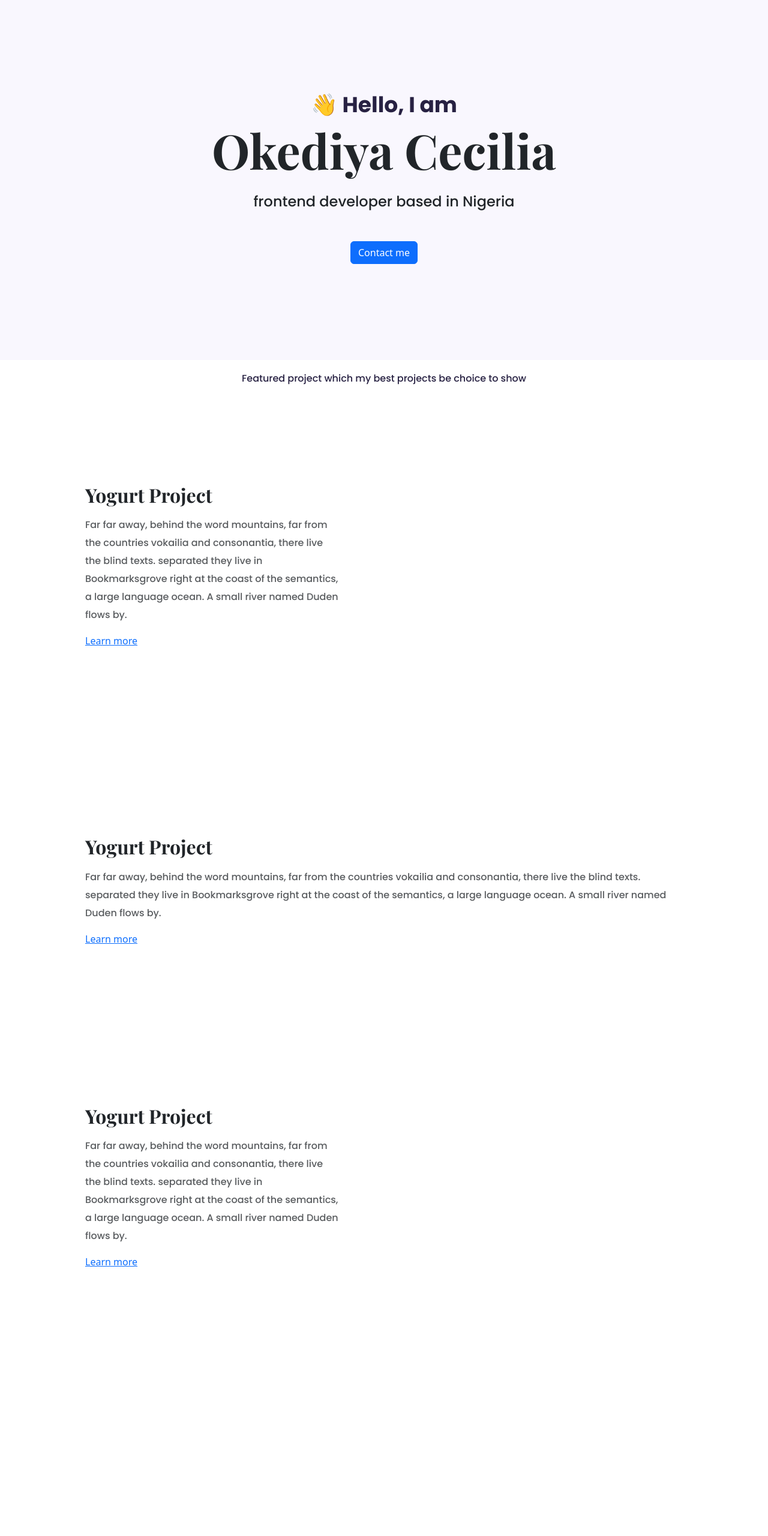
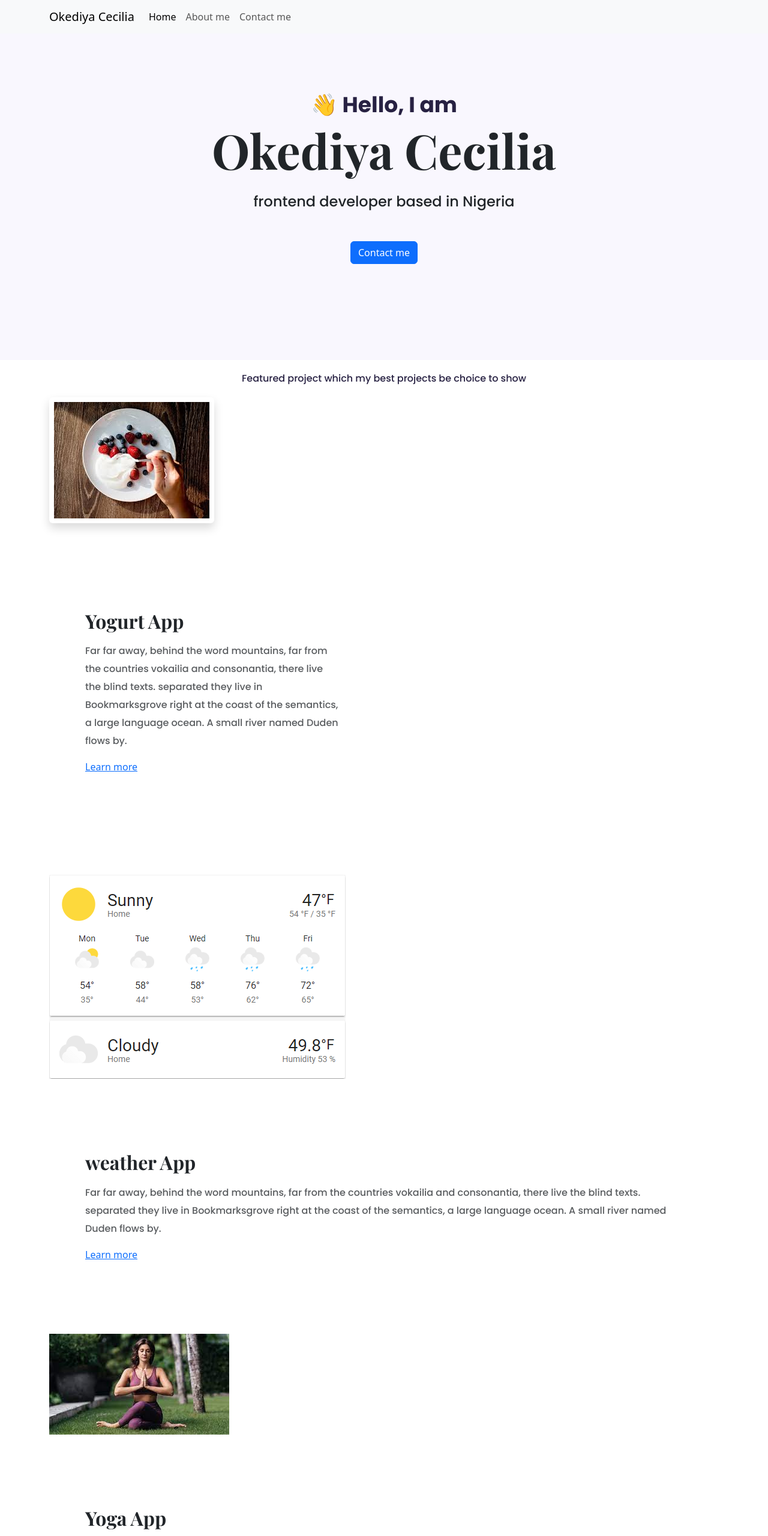
Before and after one commit to okediya-cecilia/portfolio-project, a plain HTML site: page index.html in a window 1280 px wide. Shown: the top 2560 px of the page at 60% size. Before the commit the page ends 2283 px from the top, so only its background shows below. Drawn offline with nearby package versions, Linux system fonts and the light colour scheme.

Commit message:
added images

```diff
--- a/index.html
+++ b/index.html
@@ -19,6 +19,37 @@
 
 </head>
 <body>
+  <nav class="navbar navbar-expand-lg navbar-light bg-light fixed-top">
+      <div class="container">
+        <a class="navbar-brand" href="index.html">Okediya Cecilia</a>
+        <button
+          class="navbar-toggler"
+          type="button"
+          data-bs-toggle="collapse"
+          data-bs-target="#navbarNav"
+          aria-controls="navbarNav"
+          aria-expanded="false"
+          aria-label="Toggle navigation"
+        >
+          <span class="navbar-toggler-icon"></span>
+        </button>
+        <div class="collapse navbar-collapse" id="navbarNav">
+          <ul class="navbar-nav">
+            <li class="nav-item">
+              <a class="nav-link active" aria-current="page" href="index.html"
+                >Home</a
+              >
+            </li>
+            <li class="nav-item">
+              <a class="nav-link" href="about.html">About me</a>
+            </li>
+            <li class="nav-item">
+              <a class="nav-link" href="about.html#contact">Contact me</a>
+            </li>
+          </ul>
+        </div>
+      </div>
+    </nav>
     <div class ="hero">
   <p>👋 Hello, I am</p>
   <h1>Okediya Cecilia</h1>
@@ -27,16 +58,17 @@
   <a href ="#" class = "btn btn-primary"> Contact me</a>
   </div>
   </div>
+  </div>
   <p class ="text-center m-3">
     Featured project which my best projects be choice to show
   </p>
   <div class ="container">
     <div class = "row mb-5">
         <div class ="col- d-n0ne d-lg-block">
-            <img src = "images/yogurt.png"  class = "img-fluid" alt ="">     </div>
+            <img src = "images/yogurt image.jpeg"  class = "img-fluid p-2 mb-4 shadow rounded" alt ="Yogurt project"></div>
         <div class = "col-6">
             <div class = "project-description">
-  <h2 class = "mb-3">Yogurt Project</h2>
+  <h2 class = "mb-3">Yogurt App</h2>
   <p class ="mb-3 text-muted" >
 Far far away, behind the word mountains,
 far from the countries vokailia and consonantia,
@@ -51,12 +83,12 @@ A small river named Duden flows by.
 </div>
 <div class = "row">
         <div class ="col- d-n0ne d-lg-block">
-            <img src = "images/yogurt.png"  class = "img-fluid" alt ="">
+            <img src = "images/weather image.png"  class = "img-fluid" alt ="">
 
         </div>
         <div class = "col">
             <div class = "project-description">
-  <h2 class = "mb-3">Yogurt Project</h2>
+  <h2 class = "mb-3">weather App</h2>
   <p class ="mb-3 text-muted" >
 Far far away, behind the word mountains,
 far from the countries vokailia and consonantia,
@@ -71,12 +103,12 @@ A small river named Duden flows by.
 </div>
 <div class = "row mb-5">
         <div class ="col- d-n0ne d-lg-block">
-            <img src = "images/yogurt.png"  class = "img-fluid" alt ="">
+            <img src = "images/yoga image.jpeg"  class = "img-fluid" alt ="">
 
         </div>
         <div class = "col-6">
             <div class = "project-description">
-  <h2 class = "mb-3">Yogurt Project</h2>
+  <h2 class = "mb-3">Yoga App</h2>
   <p class ="mb-3 text-muted" >
 Far far away, behind the word mountains,
 far from the countries vokailia and consonantia,
--- a/styles/portfolio.css
+++ b/styles/portfolio.css
@@ -94,3 +94,22 @@ padding: 20px 30px;
         padding: 20px 30px;
         text-decoration: none;
 }
+
+.navbar {
+    position: relative;
+    display: flex;
+    flex-wrap: wrap;
+    align-items: center;
+    justify-content: space-between;
+    padding-top: 0.5rem;
+    padding-bottom: 0.5rem;
+}
+primary-link {
+    border: 1px solid;
+    border-radius: 4px;
+    padding: 20px 15px;
+    text-decoration: none;
+    text-transform: capitalize;
+    background: var(--primary-color);
+    color: white;
+}
```
Also changed, not shown: images/weather image.png (added), images/yoga image.jpeg (added), images/yogurt image.jpeg (added).
